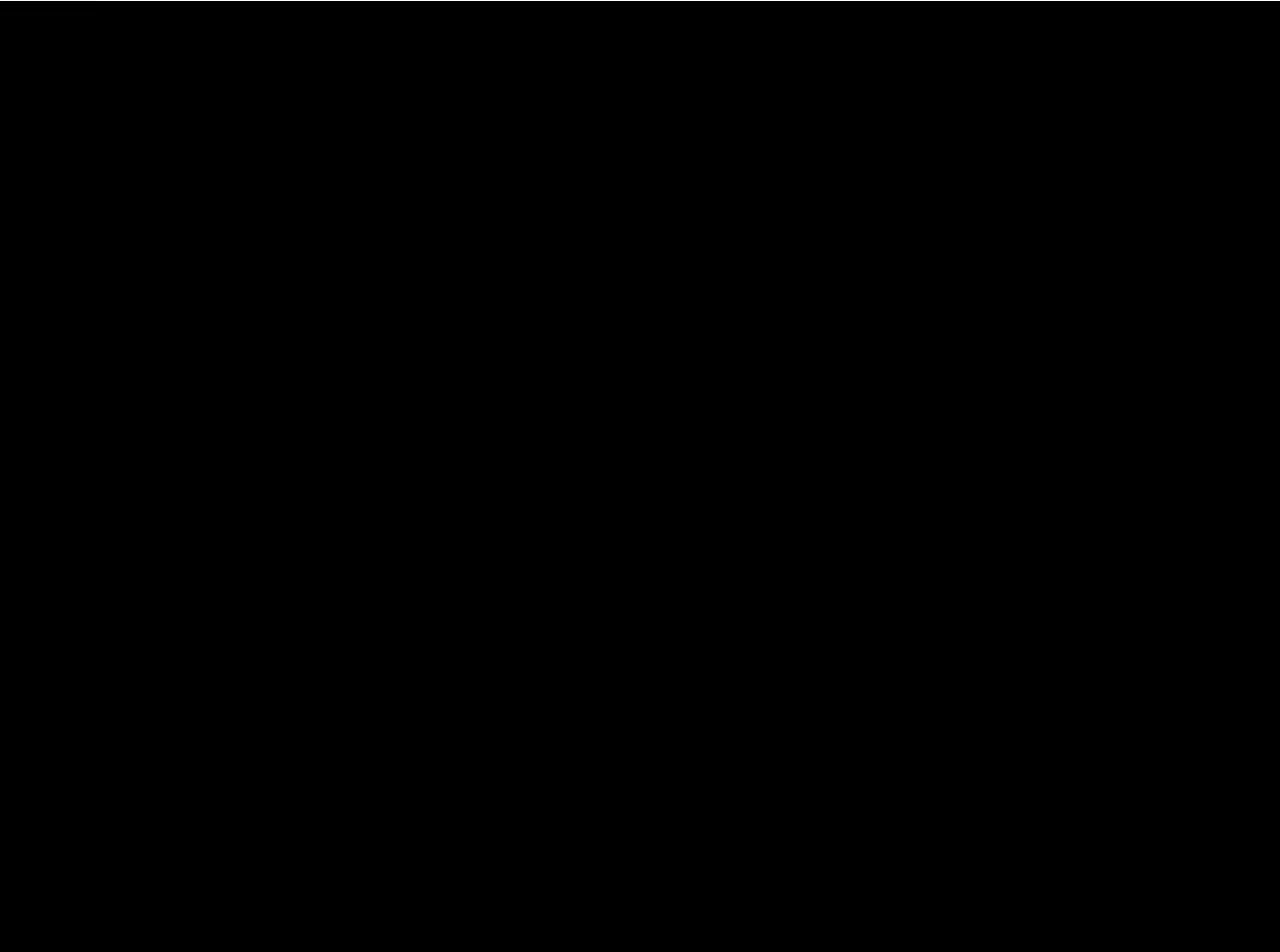
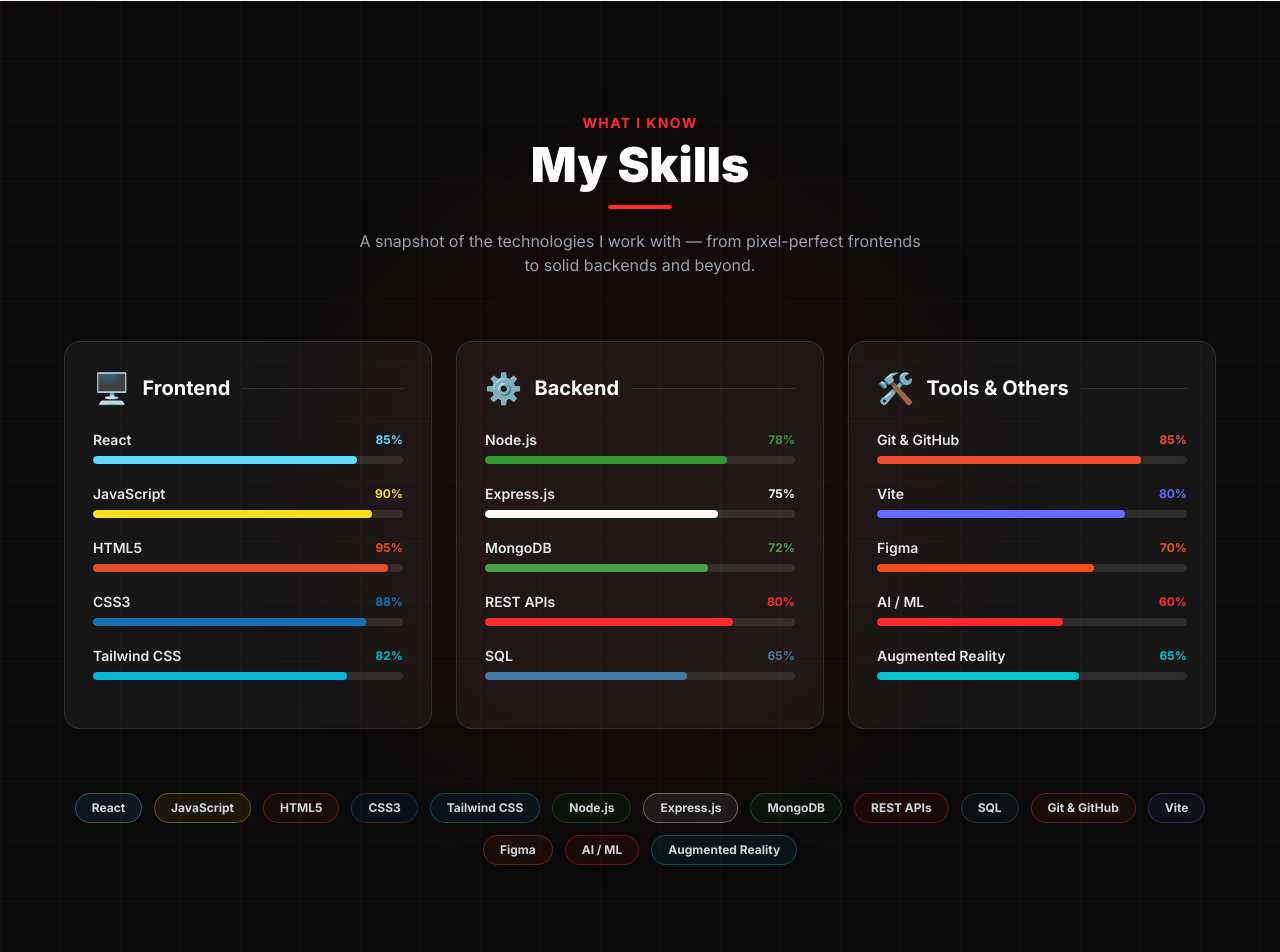
Before and after one commit to edigaraghuveerendra-gif/ediga-raghuveerendra-portfolio, a React (Vite) app: page / in a window 1280 px wide. Shown: the part 1757-2709 px from the top of the page. Before the commit the page ends 1758 px from the top, so only its background shows below. Built offline with nearby package versions, Linux system fonts and the light colour scheme.

Commit message:
Add Skills section with animated progress bars and category cards

```diff
--- a/src/App.jsx
+++ b/src/App.jsx
@@ -1,7 +1,8 @@
 // App.jsx — root component; sections are composed here in order
-import Navbar from "./components/Navbar"
-import Hero   from "./components/Hero"
-import About  from "./components/About"
+import Navbar  from "./components/Navbar"
+import Hero    from "./components/Hero"
+import About   from "./components/About"
+import Skills  from "./components/Skills"
 
 function App() {
   return (
@@ -9,6 +10,7 @@ function App() {
       <Navbar />
       <Hero />
       <About />
+      <Skills />
       {/* More sections will be added here one by one */}
     </>
   )
--- /dev/null
+++ b/src/components/Skills.jsx
@@ -0,0 +1,147 @@
+// Skills.jsx — dark section with animated skill bars grouped by category
+import { useEffect, useRef, useState } from "react"
+import { motion } from "framer-motion"
+import { skillCategories } from "../data/portfolioData"
+
+// A single animated progress bar — counts up when it enters the viewport
+function SkillBar({ name, level, color, delay }) {
+  const [width, setWidth] = useState(0)
+  const ref = useRef(null)
+
+  useEffect(() => {
+    // Use IntersectionObserver to trigger fill only when visible
+    const observer = new IntersectionObserver(
+      ([entry]) => {
+        if (entry.isIntersecting) {
+          setTimeout(() => setWidth(level), delay)
+          observer.disconnect()
+        }
+      },
+      { threshold: 0.3 }
+    )
+    if (ref.current) observer.observe(ref.current)
+    return () => observer.disconnect()
+  }, [level, delay])
+
+  return (
+    <div ref={ref} className="mb-5">
+      {/* Label row */}
+      <div className="flex justify-between items-center mb-1.5">
+        <span className="text-sm font-semibold text-gray-200">{name}</span>
+        <span className="text-xs font-bold" style={{ color }}>{level}%</span>
+      </div>
+      {/* Track */}
+      <div className="w-full h-2 bg-white/10 rounded-full overflow-hidden">
+        {/* Fill */}
+        <div
+          className="h-full rounded-full transition-all duration-1000 ease-out"
+          style={{ width: `${width}%`, backgroundColor: color }}
+        />
+      </div>
+    </div>
+  )
+}
+
+// Category card containing multiple skill bars
+function CategoryCard({ category, icon, skills, cardDelay }) {
+  return (
+    <motion.div
+      initial={{ opacity: 0, y: 50 }}
+      whileInView={{ opacity: 1, y: 0 }}
+      viewport={{ once: true, amount: 0.2 }}
+      transition={{ duration: 0.6, delay: cardDelay, ease: "easeOut" }}
+      className="bg-white/5 border border-white/10 rounded-2xl p-7 hover:border-[#ff2a2a]/50 transition-colors duration-300 group"
+    >
+      {/* Card header */}
+      <div className="flex items-center gap-3 mb-6">
+        <span className="text-3xl">{icon}</span>
+        <h3 className="text-xl font-bold text-white group-hover:text-[#ff2a2a] transition-colors duration-300">
+          {category}
+        </h3>
+        {/* Small red accent line */}
+        <div className="flex-1 h-px bg-white/10" />
+      </div>
+
+      {/* Skill bars */}
+      {skills.map((skill, i) => (
+        <SkillBar
+          key={skill.name}
+          name={skill.name}
+          level={skill.level}
+          color={skill.color}
+          delay={i * 120} // stagger each bar
+        />
+      ))}
+    </motion.div>
+  )
+}
+
+export default function Skills() {
+  return (
+    <section
+      id="skills"
+      className="relative bg-[#0a0a0a] py-28 px-6 overflow-hidden"
+    >
+      {/* ── Background grid pattern ── */}
+      <div
+        className="absolute inset-0 opacity-5 pointer-events-none"
+        style={{
+          backgroundImage:
+            "linear-gradient(#ff2a2a 1px, transparent 1px), linear-gradient(90deg, #ff2a2a 1px, transparent 1px)",
+          backgroundSize: "60px 60px",
+        }}
+      />
+
+      {/* ── Glow blob ── */}
+      <div className="absolute top-1/2 left-1/2 -translate-x-1/2 -translate-y-1/2 w-[600px] h-[600px] bg-[#ff2a2a]/5 rounded-full blur-3xl pointer-events-none" />
+
+      <div className="relative z-10 max-w-6xl mx-auto">
+
+        {/* ── Section heading ── */}
+        <div className="text-center mb-16" data-aos="fade-up">
+          <p className="text-[#ff2a2a] text-sm font-bold tracking-widest uppercase mb-2">
+            What I Know
+          </p>
+          <h2 className="text-4xl sm:text-5xl font-black text-white">
+            My Skills
+          </h2>
+          <div className="w-16 h-1 bg-[#ff2a2a] mx-auto mt-4 rounded-full" />
+          <p className="text-gray-400 mt-5 max-w-xl mx-auto">
+            A snapshot of the technologies I work with — from pixel-perfect frontends to solid backends and beyond.
+          </p>
+        </div>
+
+        {/* ── Three category cards ── */}
+        <div className="grid grid-cols-1 md:grid-cols-2 lg:grid-cols-3 gap-6">
+          {skillCategories.map((cat, i) => (
+            <CategoryCard
+              key={cat.category}
+              category={cat.category}
+              icon={cat.icon}
+              skills={cat.skills}
+              cardDelay={i * 0.15}
+            />
+          ))}
+        </div>
+
+        {/* ── Bottom badge row ── */}
+        <div
+          className="mt-16 flex flex-wrap justify-center gap-3"
+          data-aos="fade-up"
+          data-aos-delay="200"
+        >
+          {skillCategories.flatMap((cat) => cat.skills).map((skill) => (
+            <span
+              key={skill.name}
+              className="px-4 py-1.5 text-xs font-bold rounded-full border text-gray-300 hover:text-white transition-all duration-300 hover:scale-105 cursor-default"
+              style={{ borderColor: `${skill.color}55`, backgroundColor: `${skill.color}11` }}
+            >
+              {skill.name}
+            </span>
+          ))}
+        </div>
+
+      </div>
+    </section>
+  )
+}
--- a/src/data/portfolioData.js
+++ b/src/data/portfolioData.js
@@ -26,6 +26,43 @@ export const hero = {
     secondary: { label: "Contact Me",    href: "#contact"  },
   },
 }
+
+// Skills section content
+export const skillCategories = [
+  {
+    category: "Frontend",
+    icon: "🖥️",
+    skills: [
+      { name: "React",       level: 85, color: "#61DAFB" },
+      { name: "JavaScript",  level: 90, color: "#F7DF1E" },
+      { name: "HTML5",       level: 95, color: "#E34F26" },
+      { name: "CSS3",        level: 88, color: "#1572B6" },
+      { name: "Tailwind CSS",level: 82, color: "#06B6D4" },
+    ],
+  },
+  {
+    category: "Backend",
+    icon: "⚙️",
+    skills: [
+      { name: "Node.js",     level: 78, color: "#339933" },
+      { name: "Express.js",  level: 75, color: "#ffffff" },
+      { name: "MongoDB",     level: 72, color: "#47A248" },
+      { name: "REST APIs",   level: 80, color: "#ff2a2a" },
+      { name: "SQL",         level: 65, color: "#4479A1" },
+    ],
+  },
+  {
+    category: "Tools & Others",
+    icon: "🛠️",
+    skills: [
+      { name: "Git & GitHub",level: 85, color: "#F05032" },
+      { name: "Vite",        level: 80, color: "#646CFF" },
+      { name: "Figma",       level: 70, color: "#F24E1E" },
+      { name: "AI / ML",     level: 60, color: "#ff2a2a" },
+      { name: "Augmented Reality", level: 65, color: "#00C4CC" },
+    ],
+  },
+]
 
 // About section content
 export const about = {
```
